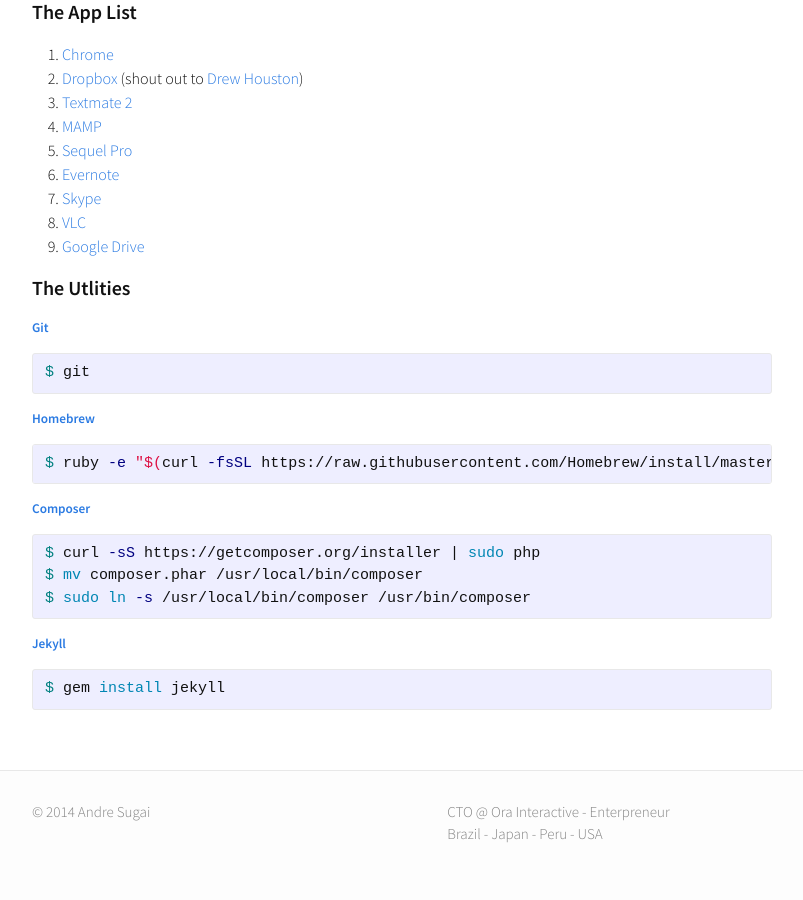
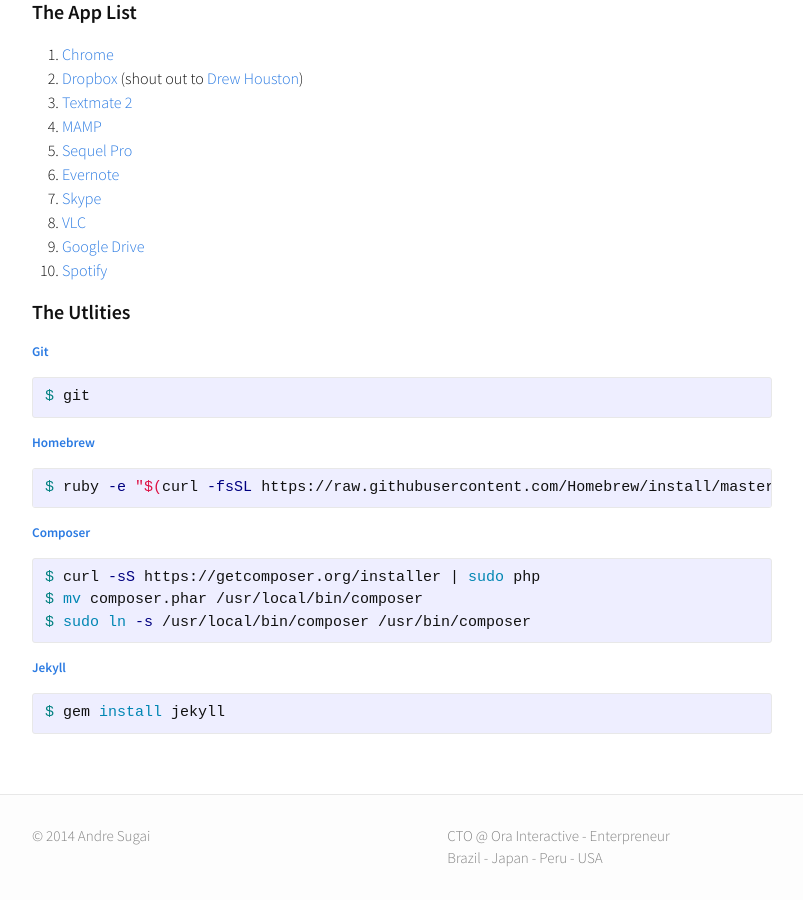
Before and after one commit to asugai/asugai.github.io, a Jekyll site: the page built from _posts/2014-11-26-setting-up-a-new-mac.markdown, in a window 1280 px wide and 900 px high, scrolled down 803 px. Shown: the whole window, without its empty margins (238-1041 px from the left). Built offline with Jekyll 4.4.1, drawn with Linux system fonts in a browser that asks for light colours; nearby versions of some CDN libraries; Markdown is read by kramdown in place of the engine named in the settings; comment, search, counter and statistics services are not loaded.

Commit message:
added spotify

```diff
--- a/_posts/2014-11-26-setting-up-a-new-mac.markdown
+++ b/_posts/2014-11-26-setting-up-a-new-mac.markdown
@@ -28,6 +28,7 @@
 7. [Skype][skype]
 8. [VLC][vlc]
 9. [Google Drive][gdrive]
+10. [Spotify][spotify]
 
 ####The Utlities
 
@@ -64,6 +65,7 @@
 [skype]: http://www.skype.com/en/download-skype/skype-for-mac/downloading/
 [vlc]: http://www.videolan.org/vlc/download-macosx.html
 [gdrive]: https://tools.google.com/dlpage/drive
+[spotify]: https://www.spotify.com/us/download/mac/
 [git]: http://git-scm.com/
 [homebrew]: http://brew.sh/
 [composer]: https://getcomposer.org/
```
